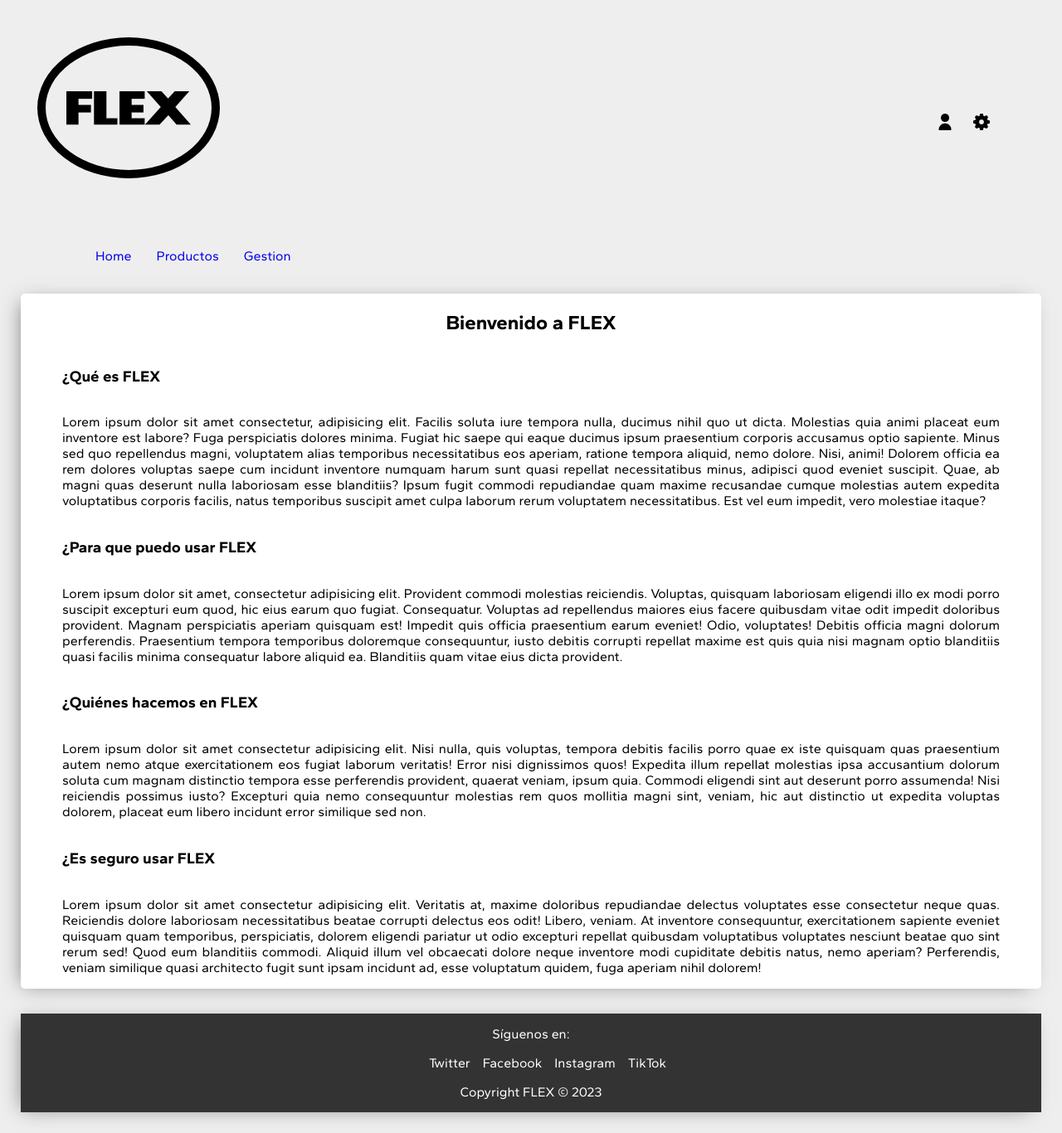
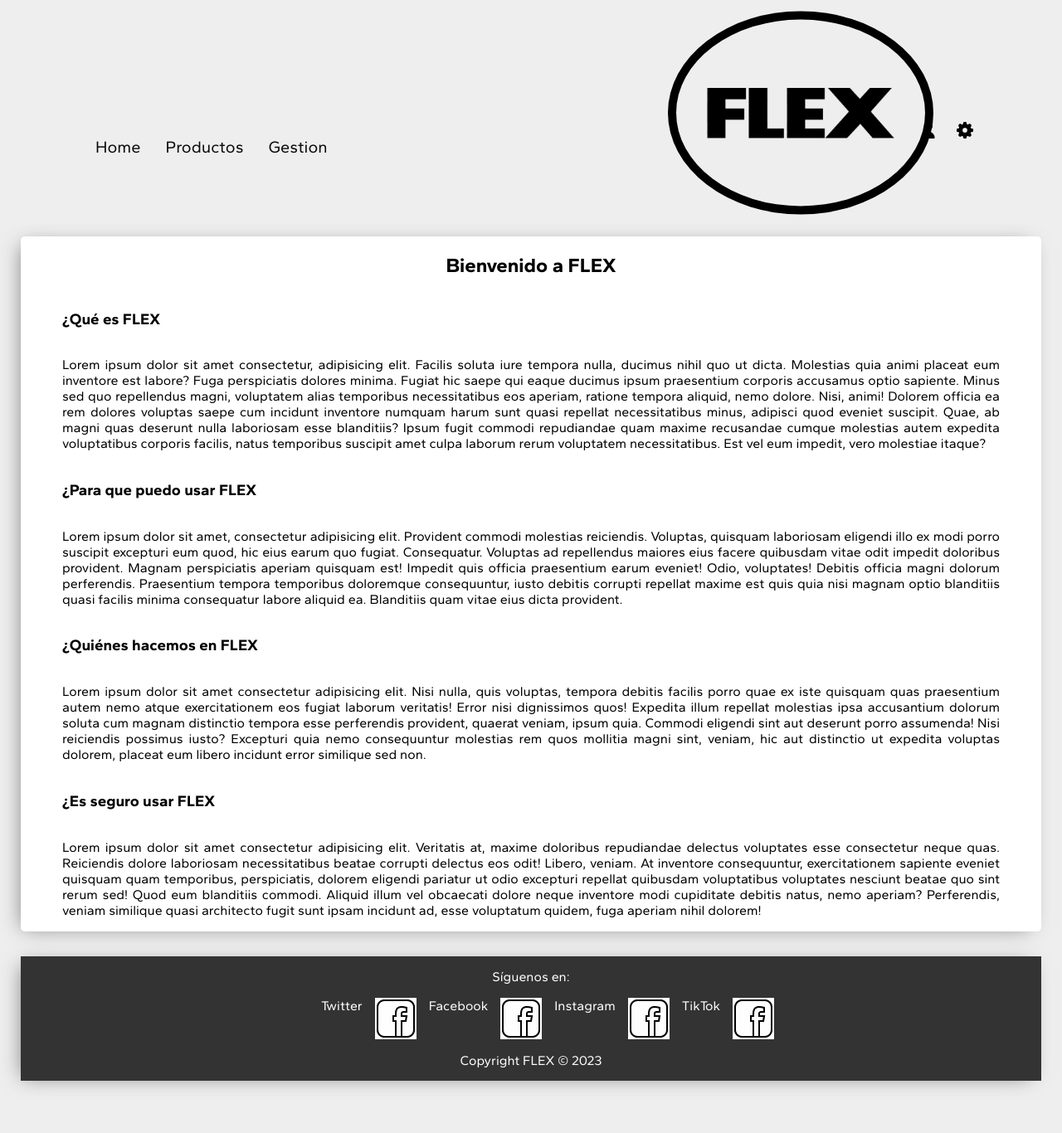
Before and after one commit to yvseenn/shopeame, an Angular app in the folder shopeame/: page / in a window 1280 px wide. Shown: the whole page at 83% size. After the commit the page ends 1328 px from the top, so only its background shows below. Built offline with nearby package versions, Linux system fonts and the light colour scheme.

Commit message:
products2

```diff
--- a/shopeame/src/app/core/footer/footer.component.html
+++ b/shopeame/src/app/core/footer/footer.component.html
@@ -6,9 +6,13 @@
         <div>
             <ul>
                 <li><a href="https://twitter.com">Twitter</a></li>
+                <img src="../../../assets/images/icons8-facebook.gif" alt="">
                 <li><a href="https://facebook.com">Facebook</a></li>
+                <img src="../../../assets/images/icons8-facebook.gif" alt="">
                 <li><a href="https://instagram.com">Instagram</a></li>
+                <img src="../../../assets/images/icons8-facebook.gif" alt="">
                 <li><a href="https://tiktok.com">TikTok</a></li>
+                <img src="../../../assets/images/icons8-facebook.gif" alt="">
             </ul>
         </div>
         <div>
--- a/shopeame/src/app/core/nav/nav.component.scss
+++ b/shopeame/src/app/core/nav/nav.component.scss
@@ -1,35 +1,45 @@
 nav {
   padding: 20px;
+  margin-bottom: 60px;
   display: flex;
   justify-content: space-between;
-}
-.nav_izq{
+
+  .nav_izq {
+    position: relative;
 
     img {
-
-        width: 200px;
+      width: 300px;
       border: 10px solid #000000;
       border-radius: 50%;
+      position: absolute;
+      top: 57%;
+      left: 920px;
+      transform: translate(-50%, -50%);
     }
+
     .nav_izq_ul {
-        ul{
-            margin-top: 80px;
+      ul {
+        margin-top: 120px;
+        display: flex;
 
-            display: flex;
         li:hover {
+          font-weight: bold;
+          transition: all 0.3s ease-in-out;
+        }
 
-                font-weight: bold;
-                color: #007bff;
-                transition: all 0.3s ease-in-out;
-              } a{
+        a {
+          color: #0a0a0a;
+          font-size: 20px;
           margin-left: 30px;
         }
       }
     }
   }
+}
+
 .nav_dcha{
-    margin-right: 30px;
-    margin-top: 80px;
+    margin-right: 50px;
+    margin-top: 90px;
     img {
         cursor: pointer;
         width: 20px;
```
Also changed, not shown: shopeame/src/assets/images/icons8-facebook.gif (added). Lines whose indentation alone changed are shown as unchanged.
